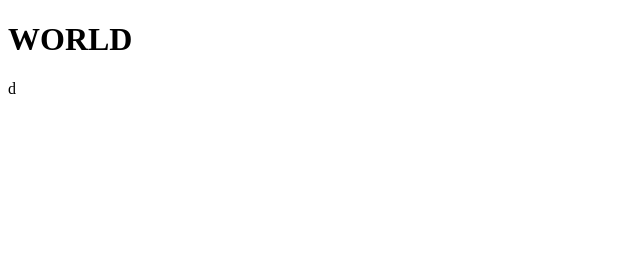
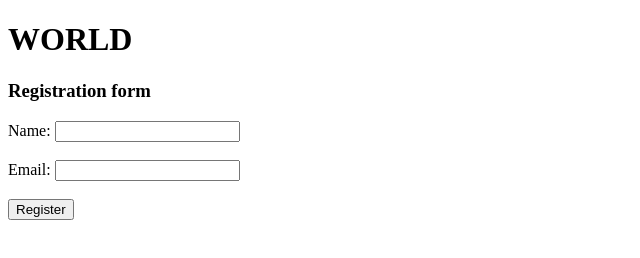
Before and after one commit to j3kiebrown/pla, a plain HTML site: page index.html in a window 1280 px wide. Shown: the whole page, without its empty margins (0-640 px from the left). Drawn offline with Linux system fonts and the light colour scheme.

Commit message:
My updates

```diff
--- a/index.html
+++ b/index.html
@@ -10,7 +10,16 @@
         WORLD
 
     </h1>
+    <form action="">
+        <h3>Registration form</h3>
+        <label for="name">Name:</label>
+        <input type="text" id="name" name="name">
+        <br><br>
+        <label for="email">Email:</label>
+        <input type="email" id="email" name="email">
+        <br><br>
+        <input type="submit" value="Register">
+    </form>
 
 </body>
     </html>
-d
```
